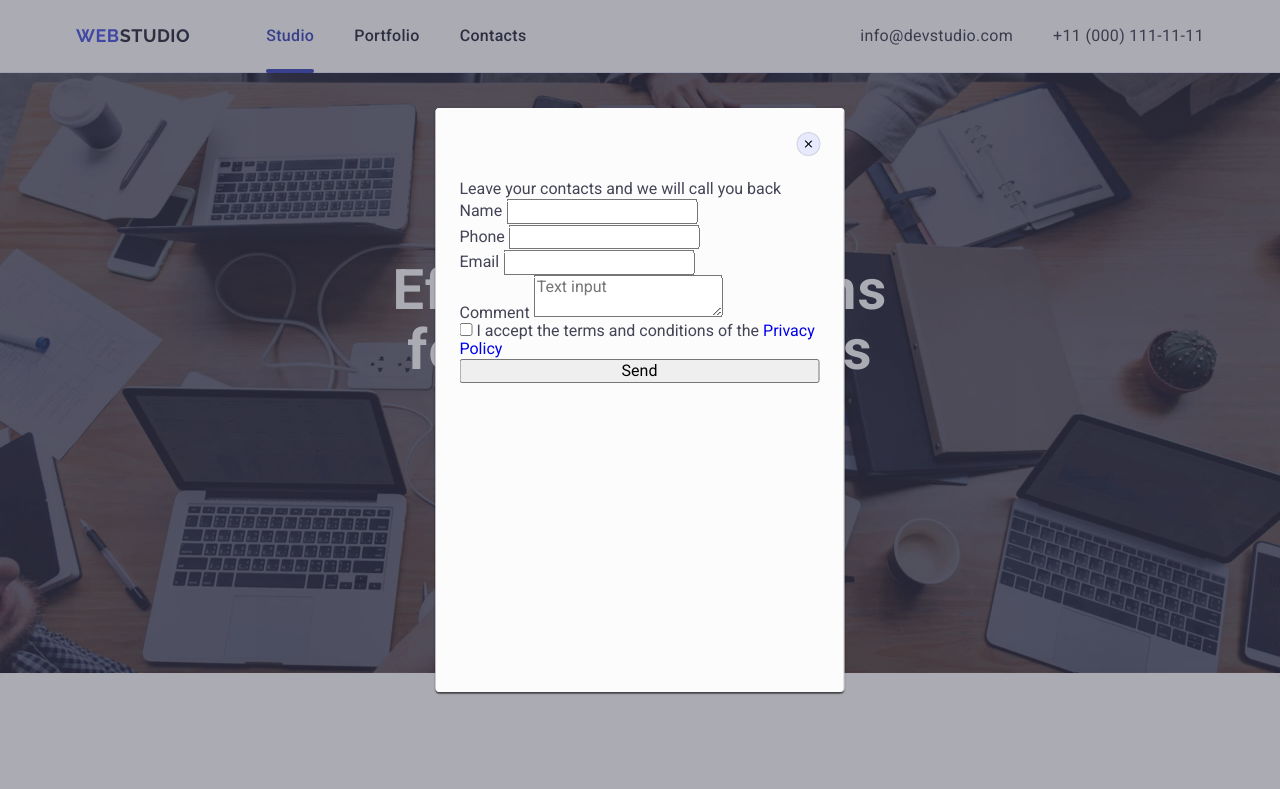
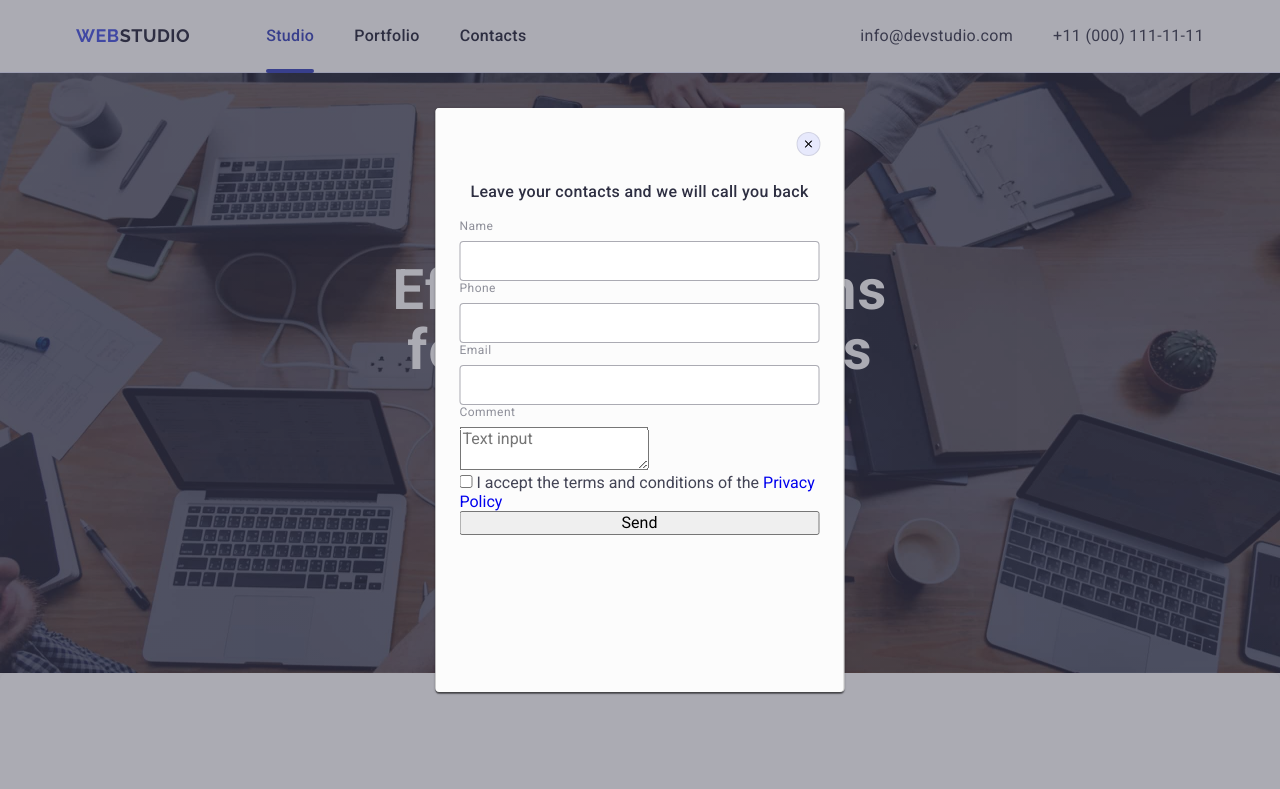
Before and after one commit to Sveta-pu/goit-markup-hw-05, a plain HTML site: page index.html in a window 1280 px wide. Shown: the top 789 px of the page. Drawn offline with nearby package versions, Linux system fonts and the light colour scheme.

Commit message:
css text

```diff
--- a/css/styles.css
+++ b/css/styles.css
@@ -657,3 +657,41 @@ img {
     0px 2px 1px rgba(0, 0, 0, 0.2);
   transition: transform 250ms cubic-bezier(0.4, 0, 0.2, 1);
 }
+.modal-form-title {
+  font-weight: 500;
+  font-size: 16px;
+  line-height: 1.5;
+  letter-spacing: 0.02em;
+  text-align: center;
+  color: #2e2f42;
+  margin-bottom: 15px;
+}
+.modal-form-label {
+  display: block;
+  margin-bottom: 8px;
+  font-weight: 400;
+  font-size: 12px;
+  line-height: 1.17;
+  letter-spacing: 0.04em;
+  color: #8e8f99;
+}
+.modal-form-input {
+  width: 100%;
+  height: 40px;
+  border: 1px solid rgba(46, 47, 66, 0.4);
+  border-radius: 4px;
+  padding-left: 38px;
+  outline: none;
+  transition: border-color 250ms cubic-bezier(0.4, 0, 0.2, 1);
+}
+.modal-form-input:focus {
+  border-color: #4d5ae5;
+}
+.modal-form-icon {
+  position: absolute;
+  left: 16px;
+  top: 50%;
+  transform: translateY(-50%);
+  fill: #2e2f42;
+  transition: fill 250ms cubic-bezier(0.4, 0, 0.2, 1);
+}
```
